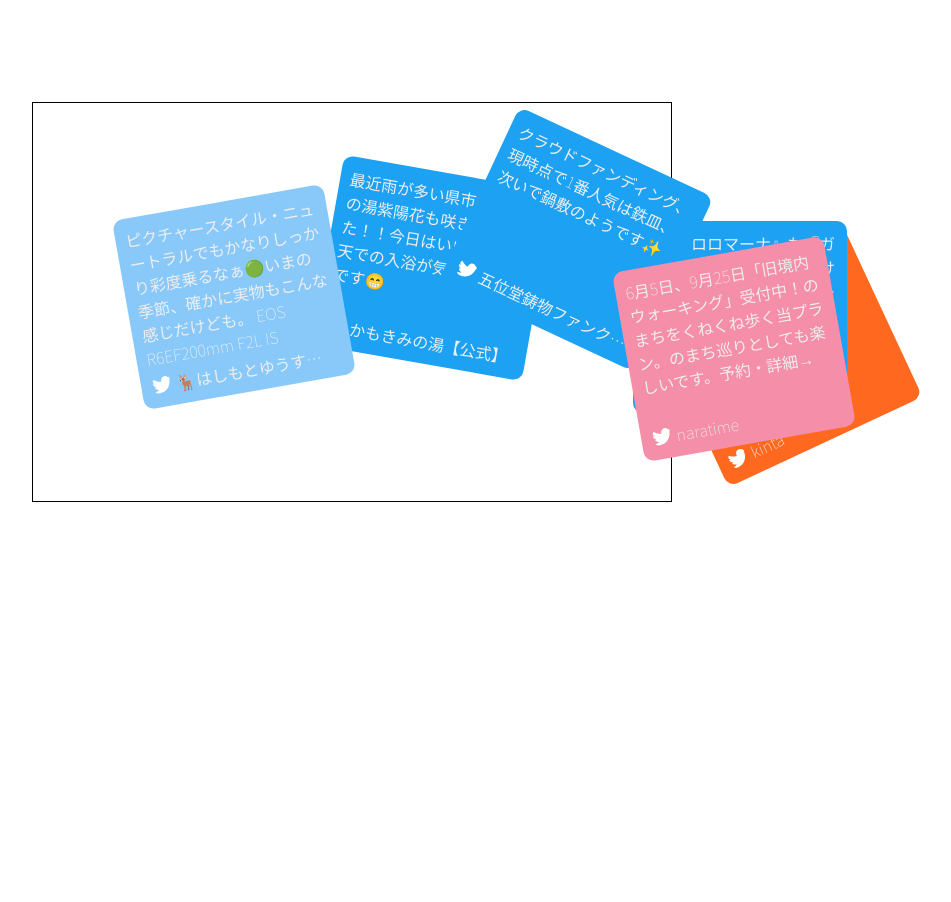
After one commit to MORIMOTO520212/album_viewer, a PHP site: page /index.php in a window 1280 px wide. The commit adds this page. Shown: the whole page, without its empty margins (288-1239 px from the left). Run offline with PHP 8.4, Linux system fonts and the light colour scheme; grey boxes are pictures that could not be loaded.

Commit message:
2021.05.30

```diff
--- a/assets/base.js
+++ b/assets/base.js
@@ -31,8 +31,9 @@
     var mvs_y = 0;
     var tgt_id_no;
     var z_idx_ini = 100;
-    var img_wdt = 194;
-    var img_hgt = 172;
+    /* card size */
+    var img_wdt = 194; // card width
+    var img_hgt = 172; // card height
     var card_elm = document.getElementsByClassName("card");
     for(var i=0; i< card_elm.length; i++){
         card_elm[i].style.cssText = "transform:rotate("+transForm()+"deg);"; // degree
@@ -43,6 +44,7 @@
         card_elm[i].style.zIndex = z_idx_ini;
         card_elm[i].style.backgroundColor = "#"+tweet[i][5]; // Card Color
         card_elm[i].children[1].innerText = tweet[i][7]; // Tweet Contents
+        card_elm[i].children[2].children[1].innerText = tweet[i][2];
     }
 
     /* MouseDown */
--- a/assets/style.css
+++ b/assets/style.css
@@ -10,9 +10,14 @@
     height: 100%;
     background-color: #fff;
 }
+/* --- ALBUM VIEWER --- */
+.no-selection{
+    user-select: none;
+}
 
 .font{
     font-family: 'Noto Sans JP', sans-serif;
+    color: #eee;
 }
 
 div.album{
@@ -38,6 +43,7 @@
     cursor: auto;
     position: absolute;
     padding: 10px;
+    border-radius: 10px;
 }
 div.draggable{
     position: absolute;
@@ -47,9 +53,31 @@
     height: 100%;
     z-index: 1;
 }
-div.name{
+div.contents{
+}
+div.user{
     position: absolute;
     bottom: 10px;
     right: 10px;
+    width: 90%;
+}
+div.user .icon{
+    display: inline-block;
+    vertical-align: middle;
+    width: 20px;
+    height: 20px;
+}
+div.user .icon img{
+    width: 100%;
+    height: 100%;
+    border-radius: 50%;
+}
+div.user .name{
+    display: inline-block;
+    vertical-align: middle;
     color: #eee;
+    overflow: hidden;
+    text-overflow: ellipsis;
+    white-space: nowrap;
+    width: 84%;
 }
--- /dev/null
+++ b/index.php
@@ -0,0 +1,73 @@
+<!DOCTYPE html>
+<html lang="ja">
+    <head>
+        <title>album viewer</title>
+        <meta charset="utf-8">
+        <meta name="viewport" content="width=device-width, initial-scale=1.0">
+        <script src="https://ajax.googleapis.com/ajax/libs/jquery/1.12.4/jquery.min.js"></script>
+        <link href="https://fonts.googleapis.com/css2?family=Noto+Sans+JP:wght@100&display=swap" rel="stylesheet">
+        <link rel="stylesheet" type="text/css" href="assets/style.css">
+    </head>
+    <body>
+        <!-- **********************
+            Author: MorimotoYuma.
+            Create: 2021.05.29
+            名前、が溢れたらwrapをかける。
+            カードの配色はコンセプトカラー。
+        ********************** -->
+        <div id="album" class="album">
+            <?php
+            $count = 6; // カード表示数
+            ?>
+            <div class="card" id="000001_1" style="left:0px; top:0px; background-color:#000;">
+                <div class="draggable" id="000001"></div>
+                <div class="contents font no-selection"></div>
+                <div class="user">
+                    <div class="icon"><img class="no-selection" src="https://pbs.twimg.com/profile_images/1367713475477180421/rVsC3Z54_normal.jpg"></div>
+                    <div class="name font no-selection">Twitter</div>
+                </div>
+            </div>
+            <div class="card" id="000002_1" style="left:0px; top:0px; background-color:#000;">
+                <div class="draggable" id="000002"></div>
+                <div class="contents font no-selection"></div>
+                <div class="user">
+                    <div class="icon"><img class="no-selection" src="assets/TwitterLogoWhite.svg"></div>
+                    <div class="name font no-selection">Twitter</div>
+                </div>
+            </div>
+            <div class="card" id="000003_1" style="left:0px; top:0px; background-color:#000;">
+                <div class="draggable" id="000003"></div>
+                <div class="contents font no-selection"></div>
+                <div class="user">
+                    <div class="icon"><img class="no-selection" src="assets/TwitterLogoWhite.svg"></div>
+                    <div class="name font no-selection">Twitter</div>
+                </div>
+            </div>
+            <div class="card" id="000004_1" style="left:0px; top:0px; background-color:#000;">
+                <div class="draggable" id="000004"></div>
+                <div class="contents font no-selection"></div>
+                <div class="user">
+                    <div class="icon"><img class="no-selection" src="assets/TwitterLogoWhite.svg"></div>
+                    <div class="name font no-selection">Twitter</div>
+                </div>
+            </div>
+            <div class="card" id="000005_1" style="left:0px; top:0px; background-color:#000;">
+                <div class="draggable" id="000005"></div>
+                <div class="contents font no-selection"></div>
+                <div class="user">
+                    <div class="icon"><img class="no-selection" src="assets/TwitterLogoWhite.svg"></div>
+                    <div class="name font no-selection">Twitter</div>
+                </div>
+            </div>
+            <div class="card" id="000006_1" style="left:0px; top:0px; background-color:#000;">
+                <div class="draggable" id="000006"></div>
+                <div class="contents font no-selection"></div>
+                <div class="user">
+                    <div class="icon"><img class="no-selection" src="assets/TwitterLogoWhite.svg"></div>
+                    <div class="name font no-selection">Twitter</div>
+                </div>
+            </div>
+        </div>
+        <script src="assets/base.js"></script>
+    </body>
+</html>
```
Also changed, not shown: index.html (deleted, +0 -52 lines), assets/TwitterLogoWhite.svg (added).
